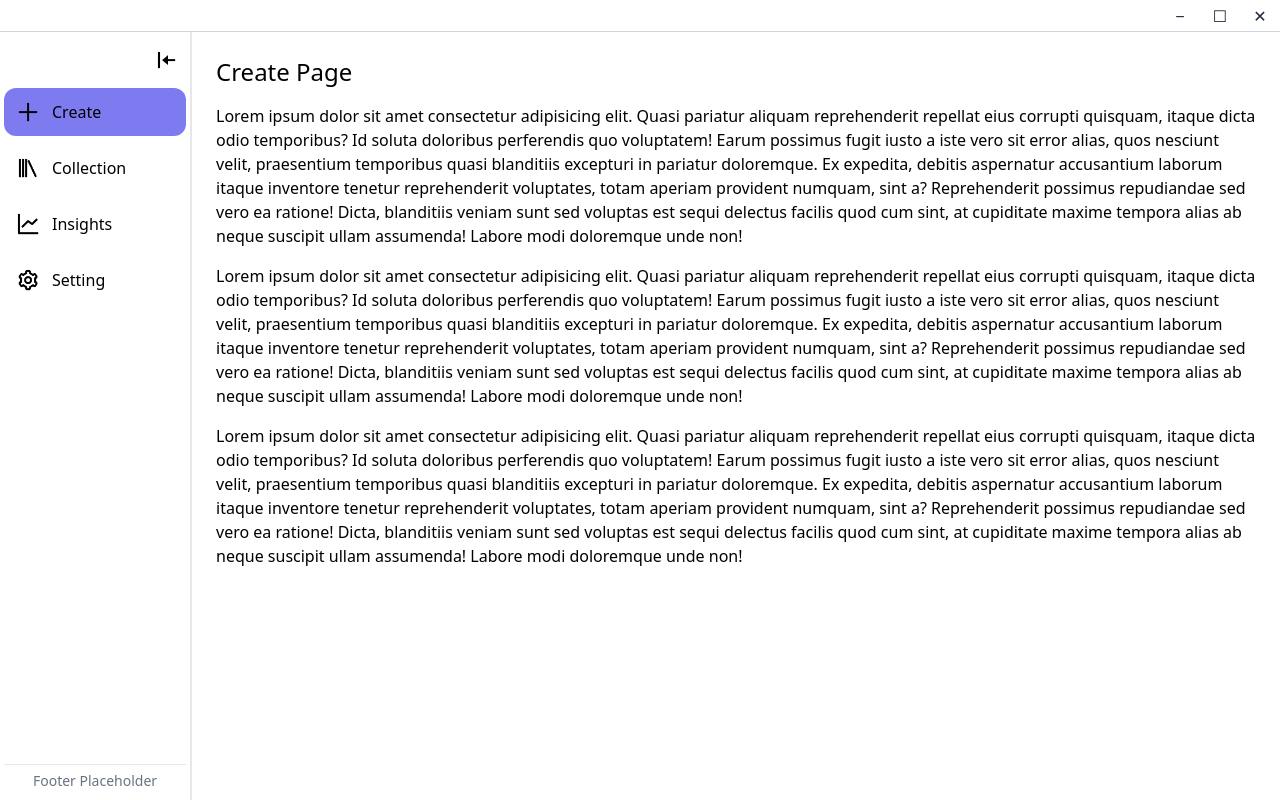
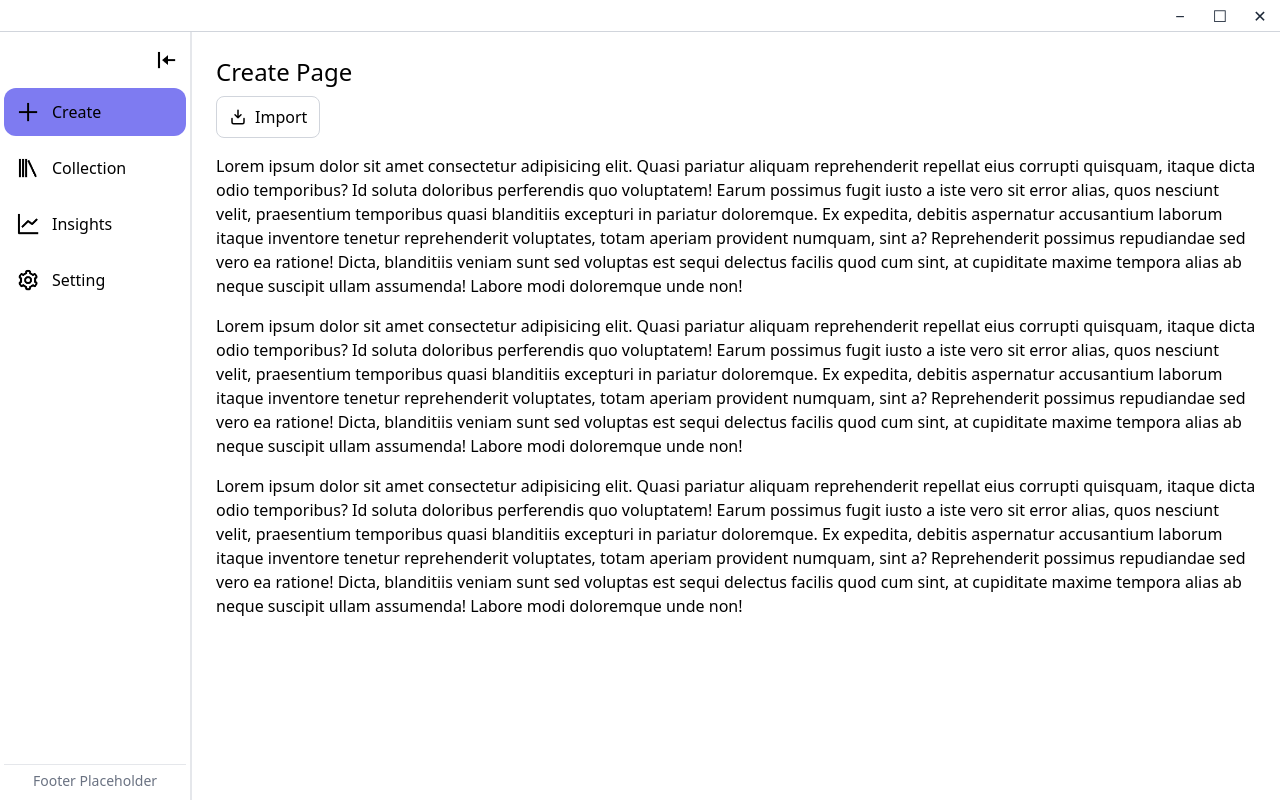
Before and after one commit to lu7ue/typola, a React (Vite) app in the folder src/frontend/: page / in a window 1280 px wide. Built offline with nearby package versions, Linux system fonts and the light colour scheme.

Commit message:
add import data page and entry from create

```diff
--- a/src/frontend/src/App.jsx
+++ b/src/frontend/src/App.jsx
@@ -2,18 +2,35 @@ import React, { useState } from "react";
 import Sidebar from "./components/Sidebar";
 import TitleBar from "./components/TitleBar";
 import Create from "./pages/Create";
+import ImportData from "./pages/ImportData";
 import Collection from "./pages/Collection";
 import Insights from "./pages/Insights";
 import Setting from "./pages/Setting";
 
 export default function App() {
   const [active, setActive] = useState("Create");
+  const [page, setPage] = useState("Create");
   const [collapsed, setCollapsed] = useState(false);
 
+  const handleSidebarSelect = (tabName) => {
+    // Sidebar navigation should change both highlighted tab and displayed page
+    setActive(tabName);
+    setPage(tabName);
+  };
+
   const renderContent = () => {
-    switch (active) {
+    switch (page) {
       case "Create":
-        return <Create />;
+        return (
+          <Create
+            onImport={() => {
+              // ImportData is a sub-page of Create, so keep Create tab active
+              setPage("ImportData");
+            }}
+          />
+        );
+      case "ImportData":
+        return <ImportData />;
       case "Collection":
         return <Collection />;
       case "Insights":
@@ -32,7 +49,7 @@ export default function App() {
       <div className="flex flex-1 overflow-hidden">
         <Sidebar
           active={active}
-          setActive={setActive}
+          setActive={handleSidebarSelect}
           collapsed={collapsed}
           setCollapsed={setCollapsed}
         />
--- a/src/frontend/src/pages/Create.jsx
+++ b/src/frontend/src/pages/Create.jsx
@@ -1,7 +1,41 @@
-export default function Create() {
+export default function Create({ onImport }) {
   return (
     <div className="space-y-4">
-      <h2 className="text-2xl mb-4">Create Page</h2>
+      <div>
+        <h2 className="text-2xl mb-2">Create Page</h2>
+
+        <button
+          onClick={() => typeof onImport === "function" && onImport()}
+          className="inline-flex items-center gap-2 px-3 py-2 rounded-lg border border-gray-300 hover:bg-gray-100"
+        >
+          {/* Import icon */}
+          <svg
+            width="18"
+            height="18"
+            viewBox="0 0 24 24"
+            fill="none"
+            xmlns="http://www.w3.org/2000/svg"
+            aria-hidden="true"
+          >
+            <path
+              d="M12 3v10m0 0l4-4m-4 4l-4-4"
+              stroke="currentColor"
+              strokeWidth="2"
+              strokeLinecap="round"
+              strokeLinejoin="round"
+            />
+            <path
+              d="M4 14v5a2 2 0 0 0 2 2h12a2 2 0 0 0 2-2v-5"
+              stroke="currentColor"
+              strokeWidth="2"
+              strokeLinecap="round"
+              strokeLinejoin="round"
+            />
+          </svg>
+          Import
+        </button>
+      </div>
+
       <p>
         Lorem ipsum dolor sit amet consectetur adipisicing elit. Quasi pariatur
         aliquam reprehenderit repellat eius corrupti quisquam, itaque dicta odio
--- /dev/null
+++ b/src/frontend/src/pages/ImportData.jsx
@@ -0,0 +1,11 @@
+export default function ImportData() {
+  // Import data page (part of the Create flow)
+  return (
+    <div className="space-y-4">
+      <h2 className="text-2xl mb-4">Import Data</h2>
+      <p className="text-gray-600">
+        This page will handle importing learning sets.
+      </p>
+    </div>
+  );
+}
```
